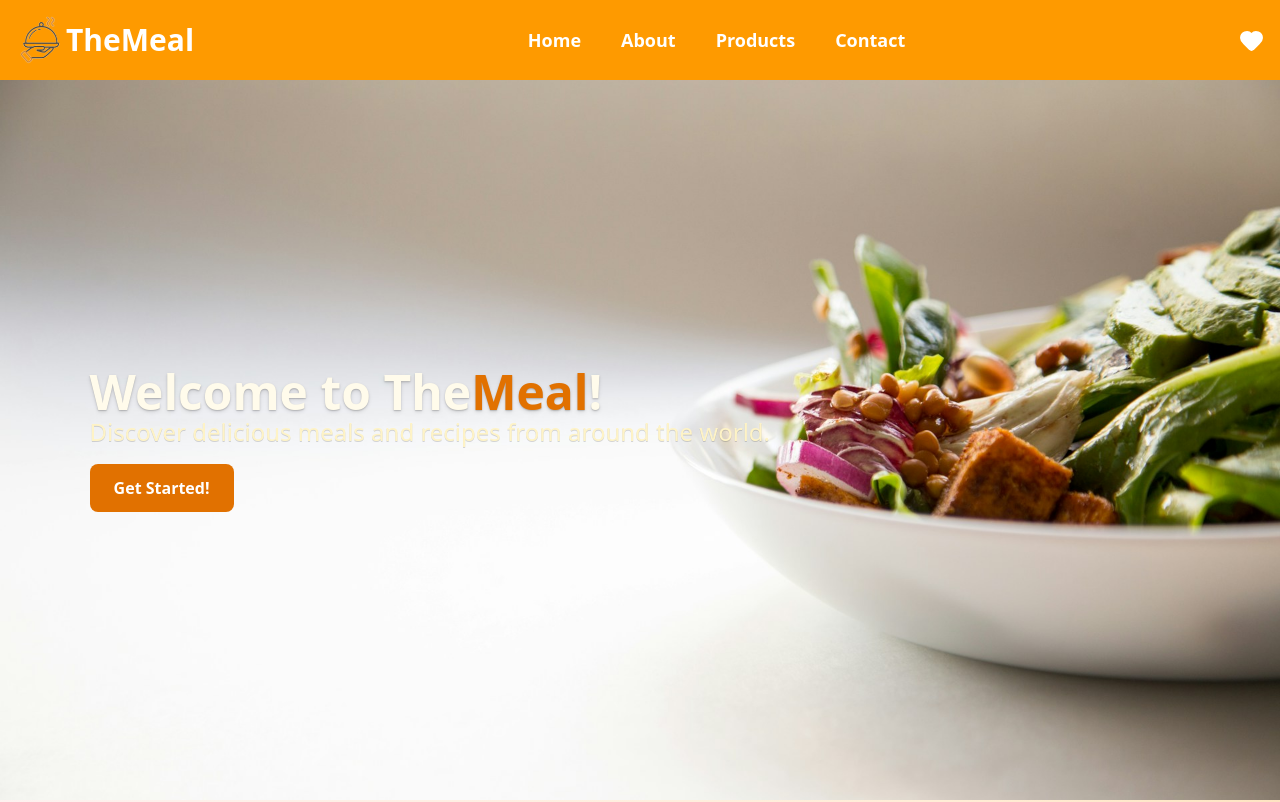
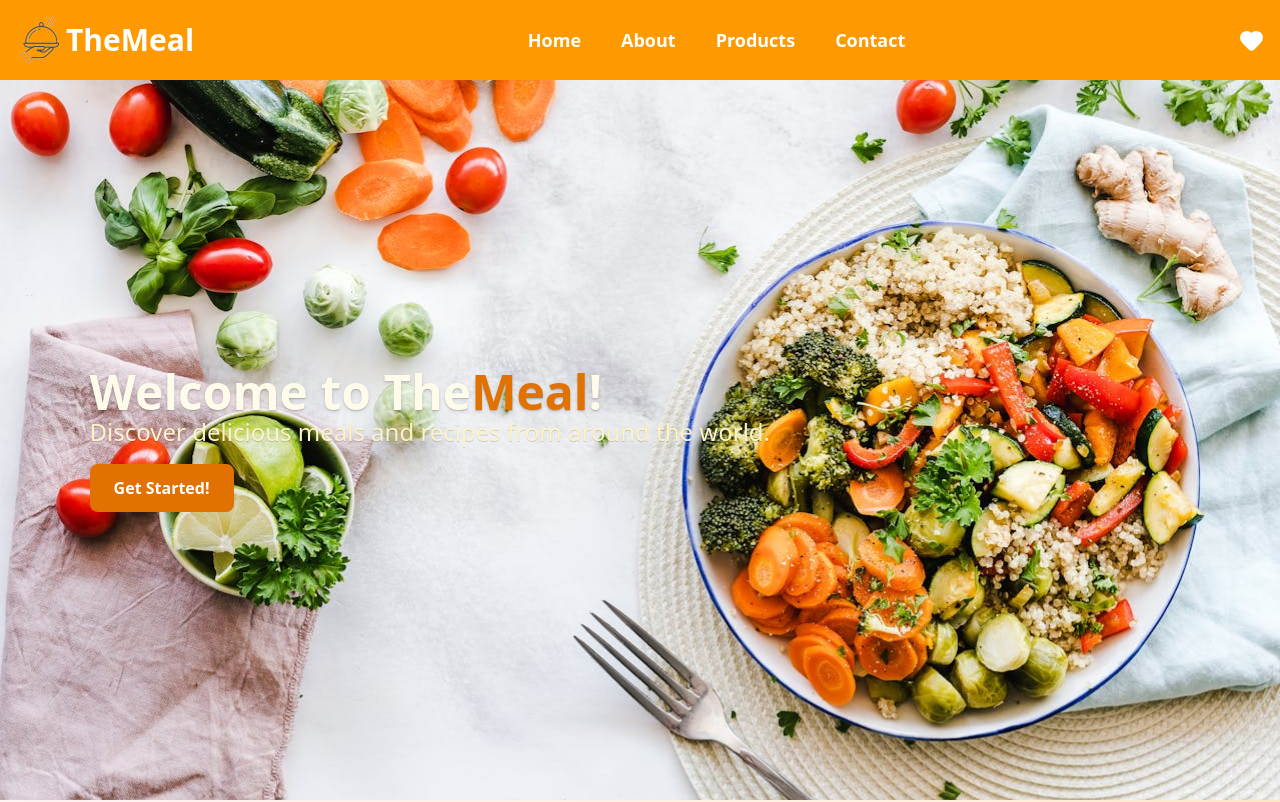
Before and after one commit to moondiverc/themeal, a React (Vite) app: page / in a window 1280 px wide. Shown: the top 802 px of the page. Built offline with nearby package versions, Linux system fonts and the light colour scheme.

Commit message:
footer & landing page animation

```diff
--- a/src/App.tsx
+++ b/src/App.tsx
@@ -6,11 +6,13 @@ import Products from "./pages/Products"
 import ProductDetail from "./pages/ProductDetail"
 import Contact from "./pages/Contact"
 import Favorites from './pages/Favorites'
+import Footer from './components/Footer'
 
 function App() {
   return (
-    <div className="min-h-screen">
+    <div className="min-h-screen flex flex-col">
       <Navbar />
+      <main className="flex-1">
         <Routes>
           <Route path="/" element={<Home />} />
           <Route path="/about" element={<About />} />
@@ -19,6 +21,8 @@ function App() {
           <Route path="/contact" element={<Contact />} />
           <Route path="/favorites" element={<Favorites />} />
         </Routes>
+      </main>
+      <Footer />
     </div>
   )
 }
--- a/src/components/FavoriteList.tsx
+++ b/src/components/FavoriteList.tsx
@@ -56,16 +56,22 @@ export default function Favorites() {
                 )}
             </div>
 
-            <div className="flex flex-wrap gap-10 m-4 items-start">
+            <div className="flex flex-wrap gap-10 m-4 items-start justify-center">
                 {liked.map((meal) => (
-                    <div key={meal.idMeal} className="bg-white p-4 rounded-lg shadow-md overflow-hidden hover:shadow-lg transition-shadow">
+                    <div key={meal.idMeal} className="bg-white p-4 flex flex-col rounded-lg shadow-md hover:shadow-lg transition-shadow w-[250px]">
                         <Link to={`/products/${meal.idMeal}`}>
-                            <div className="overflow-hidden w-[200px] h-[200px] bg-center bg-cover rounded-lg" style={{ backgroundImage: `url(${meal.strMealThumb})`}}></div>
+                            <div className="overflow-hidden w-full h-[200px] bg-center bg-cover rounded-lg" style={{ backgroundImage: `url(${meal.strMealThumb})`}}></div>
                         </Link>
                         <div className="flex justify-between items-center">
-                            <div className="mt-2">
-                                <Link to={`/products/${meal.idMeal}`} className="font-bold text-gray-800 hover:text-amber-500">{meal.strMeal}</Link>
-                                <div className="text-gray-600">{meal.strCategory}</div>
+                            <div className="flex-1 min-w-0 mr-2 mt-2">
+                                <Link to={`/products/${meal.idMeal}`} className="font-bold text-gray-800 hover:text-amber-500 block">
+                                    <h3 className="truncate leading-tight" title={meal.strMeal}>
+                                        {meal.strMeal}
+                                    </h3>
+                                </Link>
+                                <div className="text-gray-600 truncate" title={meal.strCategory}>
+                                    {meal.strCategory}
+                                </div>
                             </div>
                             <button
                                 onClick={() => removeFavorite(meal.idMeal)}
--- /dev/null
+++ b/src/components/Footer.tsx
@@ -0,0 +1,7 @@
+export default function Footer() {
+    return (
+        <div className="bg-amber-500 text-white py-4 text-center">
+            <p>&copy; 2023 TheMeal. All rights reserved.</p>
+        </div>
+    )
+}
--- a/src/components/ProductList.tsx
+++ b/src/components/ProductList.tsx
@@ -57,8 +57,8 @@ export default function ProductList({ items }: { items: ProductProps[] }) {
                 </div>
                 <button onClick={() => toggleFavorite(item)} className="flex-shrink-0">
                     <Heart
-                      size={26}
-                      className={`cursor-pointer transition-colors ${
+                      size={30}
+                      className={`mt-2 cursor-pointer transition-colors ${
                         favorites.includes(item.idMeal)
                           ? 'fill-red-500 text-red-500'
                           : 'text-gray-400 hover:text-red-500'
--- a/src/index.css
+++ b/src/index.css
@@ -1,5 +1,32 @@
 @import "tailwindcss";
 
 body {
-  background: linear-gradient(to bottom right, #fdf2f8, #ffedd6, #f9c98a);
+  background: linear-gradient(to bottom right, #fdf2f8, #fff0dd, #f9c37d);
 }
+
+@keyframes fadeIn {
+  from {
+    opacity: 0;
+    transform: translateY(20px);
+  }
+  to {
+    opacity: 1;
+    transform: translateY(0);
+  }
+}
+
+.animate-fade-in {
+  animation: fadeIn 0.8s ease-out;
+}
+
+.animation-delay-300 {
+  animation-delay: 0.3s;
+}
+
+.animation-delay-600 {
+  animation-delay: 0.6s;
+}
+
+.animation-fill-forwards {
+  animation-fill-mode: forwards;
+}
--- a/src/pages/Home.tsx
+++ b/src/pages/Home.tsx
@@ -1,5 +1,5 @@
 import { Link } from 'react-router-dom'
-import bgFood from '../assets/bg-food-2.jpg'
+import bgFood from '../assets/bg-food-4.jpg'
 
 export default function Home() {
     return (
@@ -8,7 +8,7 @@ export default function Home() {
             style={{
                 backgroundImage: `url(${bgFood})`,
                 backgroundSize: 'cover',
-                backgroundPosition: 'center',
+                backgroundPosition: '10% 90%',
                 backgroundRepeat: 'no-repeat',
                 alignItems: 'center',
                 position: 'relative',
@@ -16,15 +16,21 @@ export default function Home() {
                 minHeight: 'calc(100vh - 80px)',
             }}>
                 <div className="py-5 px-[7%] max-w-240">
-                    <h1 className="text-5xl font-bold text-amber-50 text-shadow-md">Welcome to The<span className="text-amber-600">Meal</span>!</h1>
-                    <p className="text-2xl text-amber-100 text-shadow-2xs">Discover delicious meals and recipes from around the world.</p>
-                    <Link to="/products" className="bg-amber-600 hover:bg-amber-700 text-white font-bold py-3 px-6 rounded-lg mt-4 inline-block transition-colors">
+                    <h1 className="text-5xl font-bold text-amber-50 text-shadow-md animate-fade-in opacity-0 animation-fill-forwards">
+                        Welcome to The<span className="text-amber-600">Meal</span>!
+                    </h1>
+                    <p className="text-2xl text-amber-100 text-shadow-2xs animate-fade-in opacity-0 animation-fill-forwards animation-delay-300">
+                        Discover delicious meals and recipes from around the world.
+                    </p>
+                    <Link to="/products" className="bg-amber-600 hover:bg-amber-700 text-white font-bold py-3 px-6 rounded-lg mt-4 inline-block animate-fade-in opacity-0 animation-fill-forwards animation-delay-600 transition-transform hover:scale-105">
                         Get Started!
                     </Link>
                 </div>
             </div>
+
+
                     <div className="flex justify-center py-5">
-            <div className="max-w-4xl px-4 text-center justify-center             bg-white/80 backdrop-blur-sm rounded-lg p-8 shadow-lg">
+            <div className="max-w-4xl px-4 text-center justify-centerbg-white/80 backdrop-blur-sm rounded-lg p-8 shadow-lg">
                 <div>
                     <h1 className="text-3xl font-bold text-gray-800 mb-4">About Us</h1>
                     <p className="text-lg text-gray-600 mb-6">We are a company dedicated to providing the best service possible.</p>
```
Lines whose indentation alone changed are shown as unchanged.
